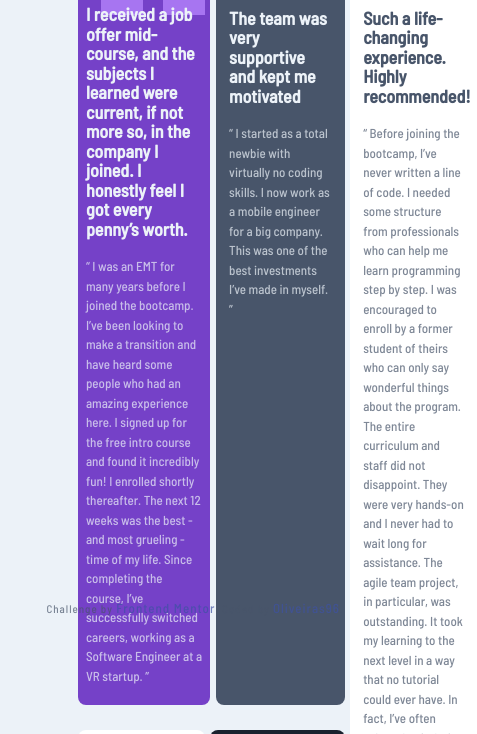
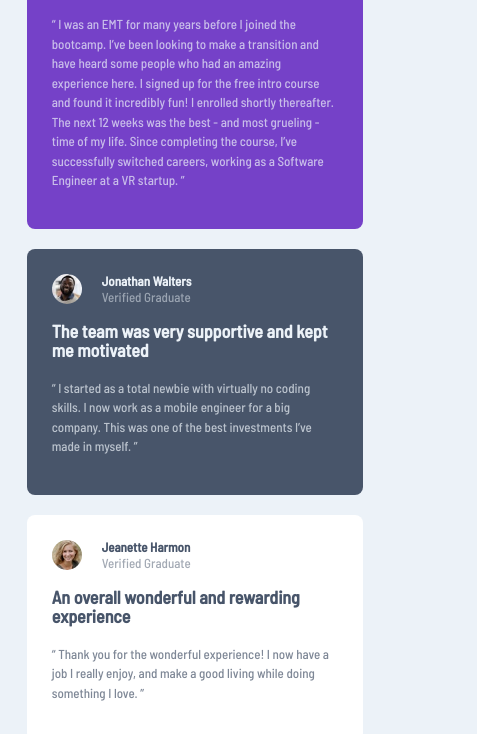
Before and after one commit to Oliveiras96/testimonials-grid-section-main, a plain HTML site: page index.html in a window 390 px wide. Shown: the part 222-956 px from the top of the page, 477 px wide, since content can reach past the window. Drawn offline with Linux system fonts and the light colour scheme.

Commit message:
fixed responsible problem | add a tablet breakpoint

```diff
--- a/css/style.css
+++ b/css/style.css
@@ -47,6 +47,23 @@ body {
     border-radius: 8px;
 }
 
+.profile-pic {
+    width: 40px;
+    height: 40px;
+    border-radius: 50%;
+    border: 2px solid inherit;
+}
+
+.author-info {
+    margin: 0 20px;
+    padding-top: 4px;
+}
+
+.testimonial {
+    width: 100%;
+    line-height: 1.5em;
+}
+
 .profile-header {
     display: flex;
     flex-direction: row;
@@ -81,7 +98,7 @@ a {
 
 
 /* Mobile */
-@media only screen and (max-width: 375px) {
+@media (min-width: 320px) and (max-width: 480px) {
 
     body {
         display: flex;
@@ -91,6 +108,7 @@ a {
     }
 
     .grid-container {
+        min-width: 320px;
         margin-top: 60px;
         margin-bottom: 50px;
         width: 90%;
@@ -122,50 +140,42 @@ a {
     .item1 {
         background-image: url("../images/bg-pattern-quotation.svg");
         background-repeat: no-repeat;
-        background-position: 50vw 0;
+        background-position: 90% 0;
     }
 }
 
-/* Try to fix the text tabulation to match the design  */
+/* ------------------------- WORK IN THE TABLET LAYOUT -----------------------------*/
+
+/* Tablet layout */
+
+@media (min-width: 481px) and (max-width: 1199px) {
+    .grid-container {
+        width: 40%;
+        margin: auto;
+        display: grid;
+        column-gap: 20px; /* change to a fixed value */
+        row-gap: 20px; /* change to a fixed value */
+    }
+}
+
+/* -------------------------------------------------------------------------------- */
 
 /* Desktop grid layout */
-@media only screen and (min-width: 376px) {
 
-    body {
-        display: flex;
-        justify-content: center;
-        align-items: center;
-        flex-direction: column;
-    }
+@media (min-width: 1200px) {
 
     .grid-container {
-        width: 60vw;
-        height: 1vh;
+        width: 1200px;
+        min-height: 580px;
+        margin: auto;
         display: grid;
-        column-gap: 1.5vw;
-        row-gap: 3vh;
-        margin-top: 15vh;
-    }
-
-    .profile-pic {
-        width: 40px;
-        height: 40px;
-        border-radius: 50%;
-        border: 2px solid inherit;
-    }
-
-    .author-info {
-        margin: 0 20px;
-        padding-top: 4px;
-    }
-
-    .testimonial {
-        width: 100%;
-        line-height: 1.5em;
+        column-gap: 30px;
+        row-gap: 30px;
+        margin-top: 7vw;
     }
 
     .item1 {
-        padding: 5% 6% 4% 6%;
+        padding: 20px 25px 20px 25px;
         grid-column: 1 / span 2;
         grid-row: 1;
         background-image: url("../images/bg-pattern-quotation.svg");
@@ -175,29 +185,31 @@ a {
     }
 
     .item2 {
-        padding: 8% 10% 4% 10%;
+        padding: 20px;
     }
 
     .item3 {
-        padding: 8% 10% 4% 10%;
+        padding: 20px;
         grid-column: 1;
         grid-row: 2;
     }
 
     .item4 {
-        padding: 5% 6% 4% 6%;
+        padding: 20px 25px;
         grid-column: 2 / span 2;
         grid-row: 2;
     }
 
     .item5 {
-        padding: 8% 10% 4% 10%;
+        padding: 20px;
         grid-column: 4;
         grid-row: 1 / span 2;
     }
 
     .attribution {
+        width: 100%;
         position: absolute;
+        text-align: center;
         bottom: 6px;
     }
 }
```
